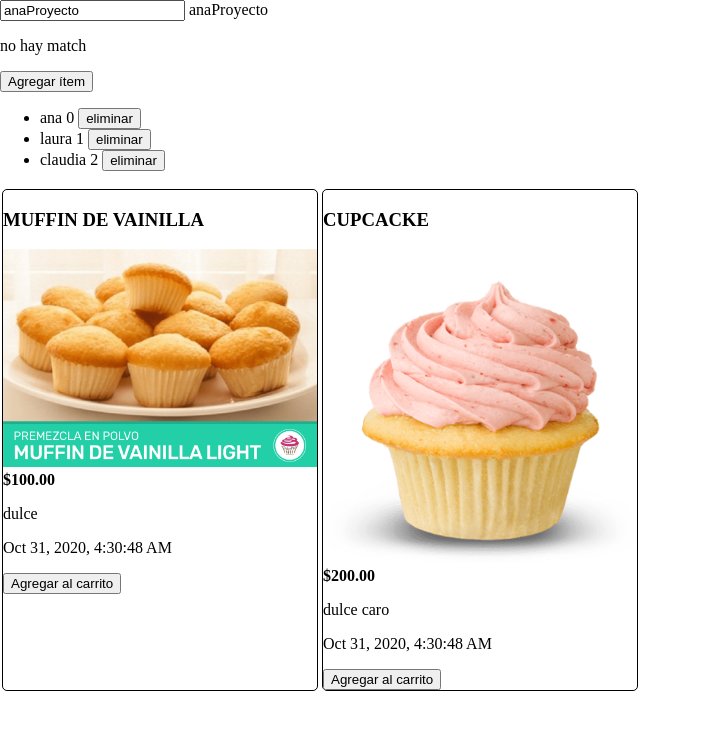
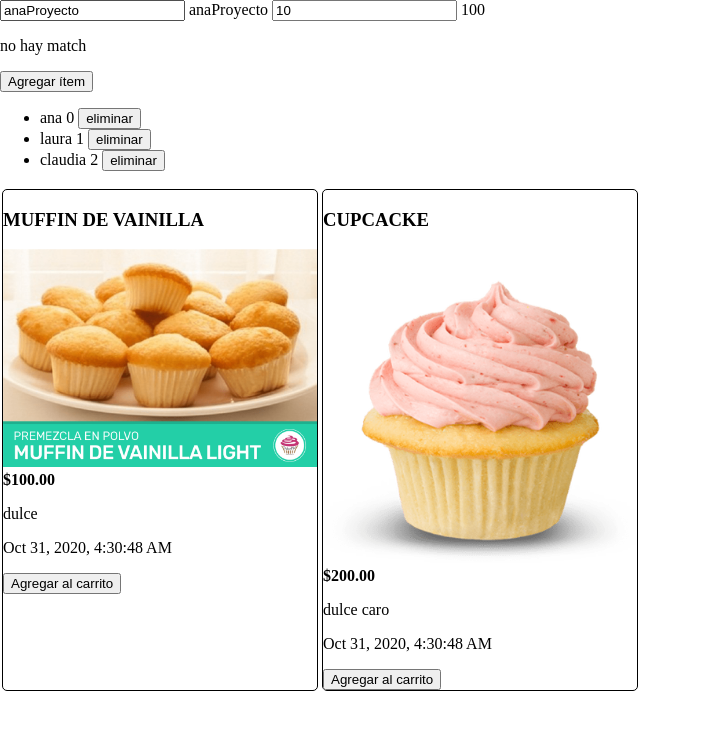
Before and after one commit to String03/anaProyecto, an Angular app: page / in a window 1280 px wide. Shown: the top 730 px of the page, without its empty margins (0-701 px from the left). Built offline with nearby package versions, Linux system fonts and the light colour scheme.

Commit message:
pipes personalizados

```diff
--- a/src/app/app.component.html
+++ b/src/app/app.component.html
@@ -1,7 +1,8 @@
 <input type="text" [(ngModel)] = "title">
 {{ title }}
 
-
+<input type="text" [(ngModel)]="power">
+{{power | exponential}}
 
 <div *ngIf= "title === 'Ana'">
   esta es Ana
--- a/src/app/app.component.ts
+++ b/src/app/app.component.ts
@@ -10,6 +10,7 @@ import { Product } from './product.model';
 export class AppComponent {
   title = 'anaProyecto';
   items = ['ana', 'laura', 'claudia'];
+  power = 10;
 
 
 
```
